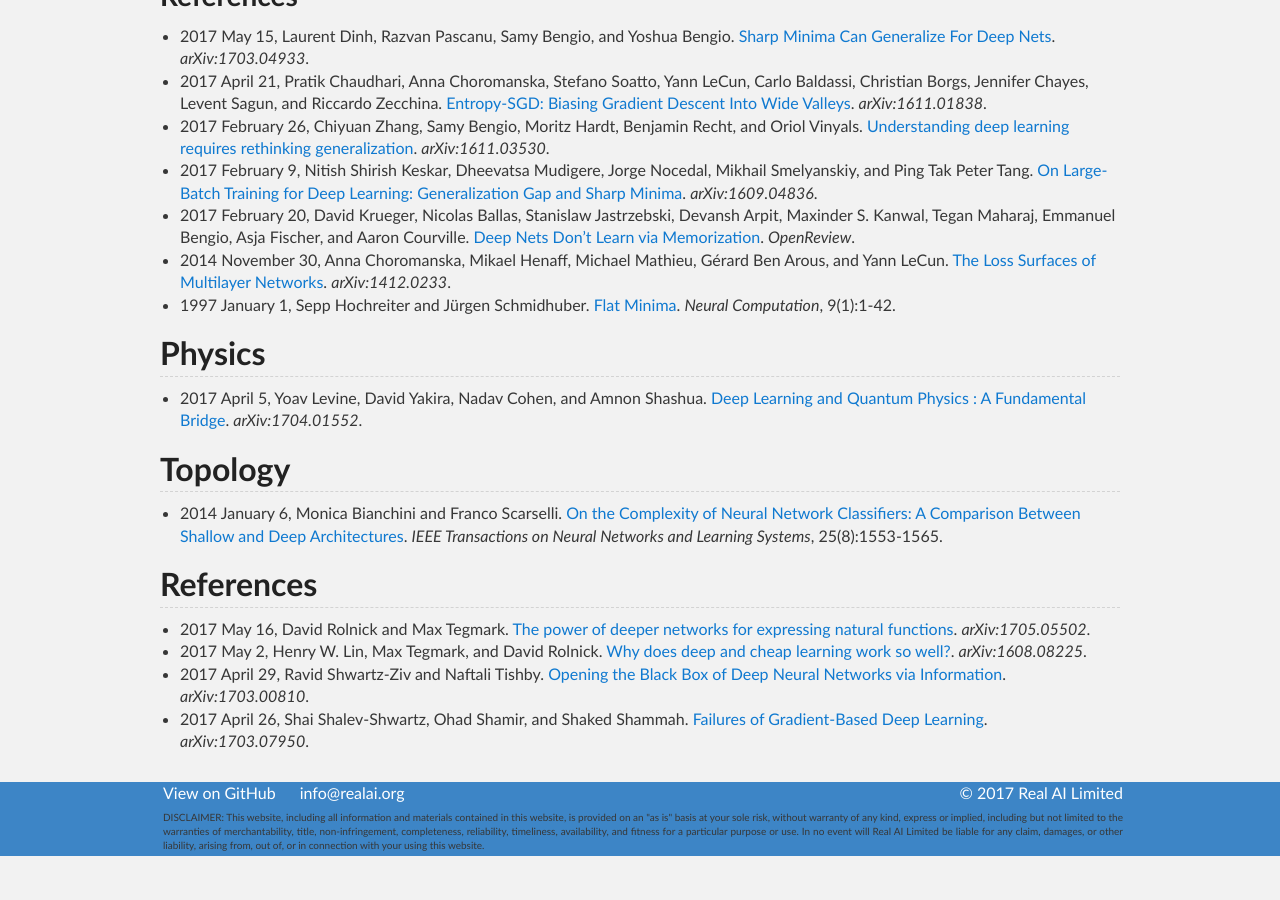
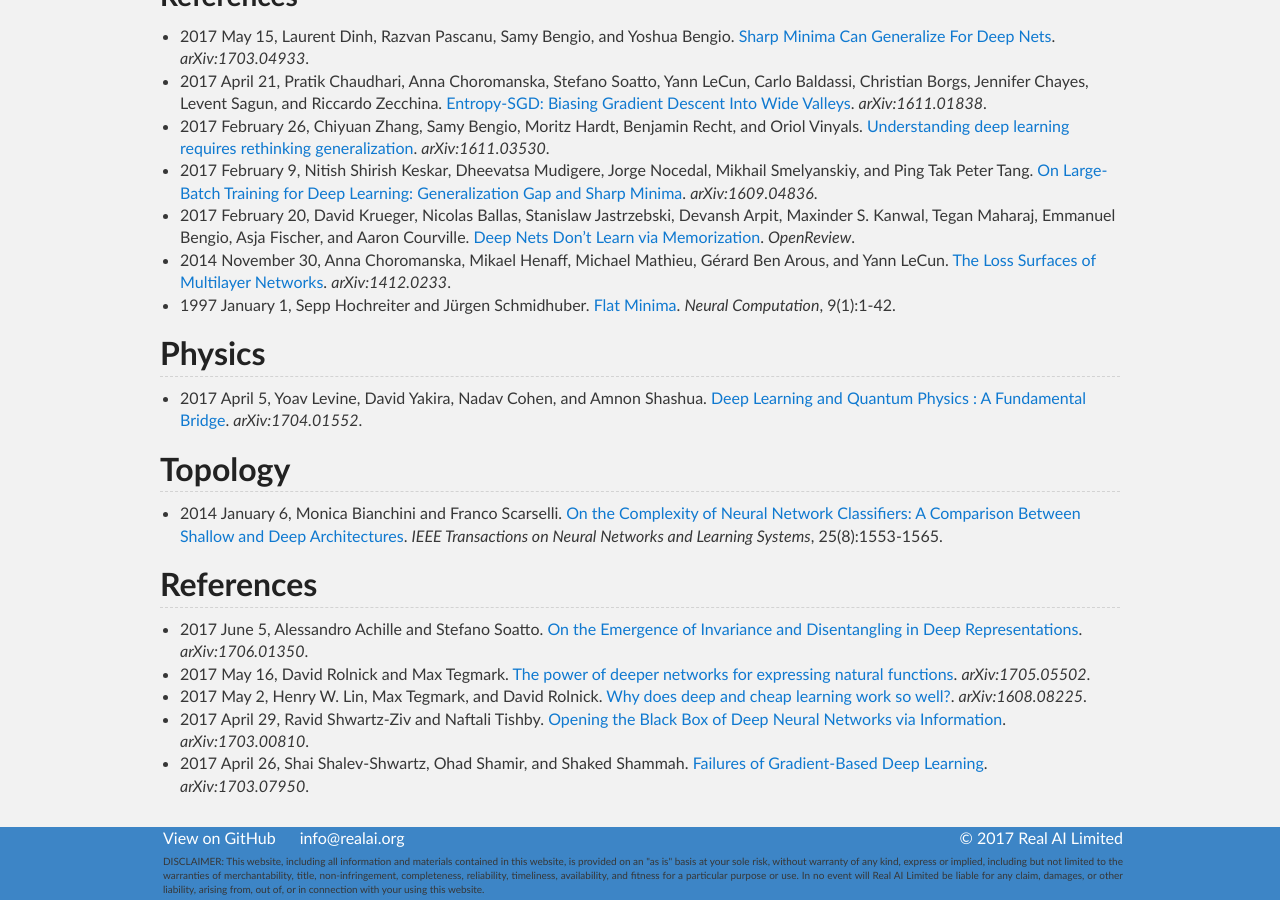
Before and after one commit to Tonywuhk/realai.org, a Jekyll site: the page built from deep-learning-theory.md, in a window 1280 px wide and 900 px high, scrolled down 881 px. Built offline with Jekyll 4.4.1, drawn with Linux system fonts in a browser that asks for light colours; our own code applies the rules of GitHub Pages for plain Markdown files; comment, search, counter and statistics services are not loaded; the repository's description, which GitHub fills in, is left out; before the commit the page ends 1737 px from its top, so only the background shows below that.

Commit message:
Update deep-learning-theory.md

```diff
--- a/deep-learning-theory.md
+++ b/deep-learning-theory.md
@@ -40,6 +40,7 @@ Maybe flat minima don’t exist in random data and are somehow easier to find th
 
 ## References
 
+* 2017 June 5, Alessandro Achille and Stefano Soatto. [On the Emergence of Invariance and Disentangling in Deep Representations](https://arxiv.org/abs/1706.01350). *arXiv:1706.01350*.
 * 2017 May 16, David Rolnick and Max Tegmark. [The power of deeper networks for expressing natural functions](https://arxiv.org/abs/1705.05502). *arXiv:1705.05502*.
 * 2017 May 2, Henry W. Lin, Max Tegmark, and David Rolnick. [Why does deep and cheap learning work so well?](https://arxiv.org/abs/1608.08225). *arXiv:1608.08225*.
 * 2017 April 29, Ravid Shwartz-Ziv and Naftali Tishby. [Opening the Black Box of Deep Neural Networks via Information](https://arxiv.org/abs/1703.00810). *arXiv:1703.00810*.
```
